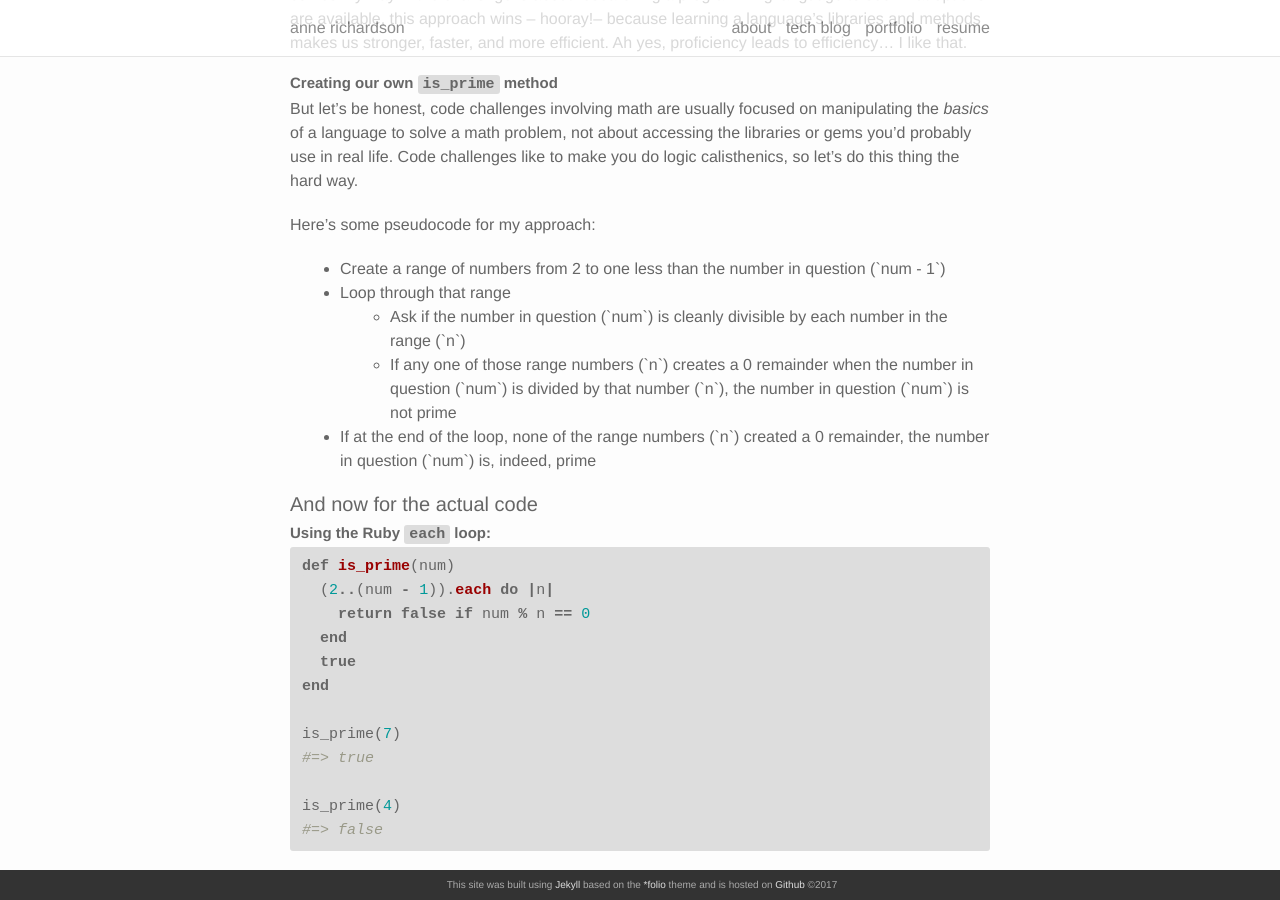
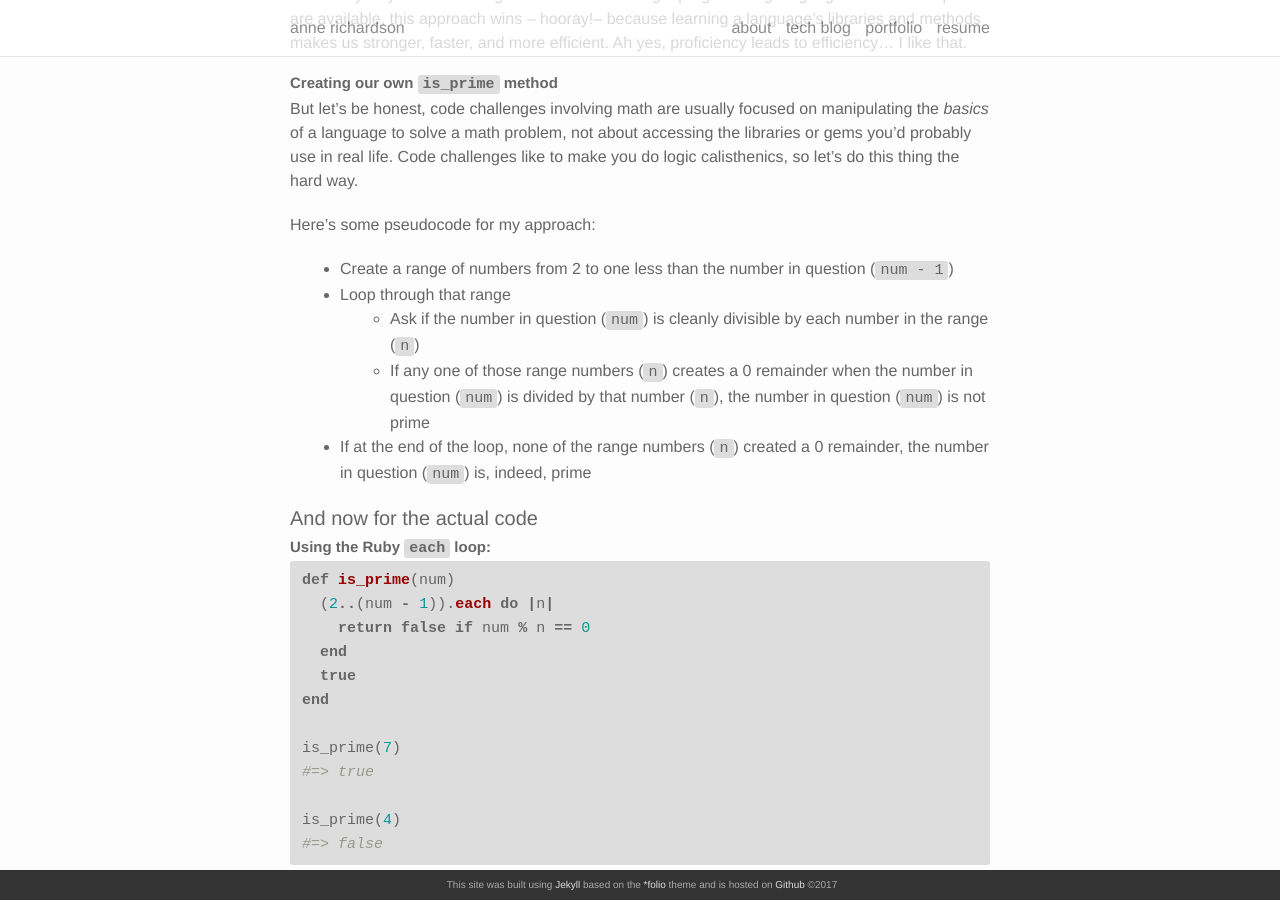
Before and after one commit to lortza/lortza.github.io, a Jekyll site: the page built from _posts/2017-09-22-prime-numbers-in-ruby.md, in a window 1280 px wide and 900 px high, scrolled down 899 px. Built offline with Jekyll 4.4.1, drawn with Linux system fonts in a browser that asks for light colours; nearby versions of some CDN libraries.

```diff
--- a/_posts/2017-09-22-prime-numbers-in-ruby.md
+++ b/_posts/2017-09-22-prime-numbers-in-ruby.md
@@ -41,16 +41,13 @@ Those two methods alone have pretty much handled any prime number code challenge
 But let's be honest, code challenges involving math are usually focused on manipulating the <em>basics</em> of a language to solve a math problem, not about accessing the libraries or gems you'd probably use in real life. Code challenges like to make you do logic calisthenics, so let's do this thing the hard way.
 
 Here's some pseudocode for my approach:
-<ul>
-  <li>Create a range of numbers from 2 to one less than the number in question (`num - 1`)</li>
-  <li>Loop through that range
-<ul>
-  <li>Ask if the number in question (`num`) is cleanly divisible by each number in the range (`n`)</li>
-  <li>If any one of those range numbers (`n`) creates a 0 remainder when the number in question (`num`) is divided by that number (`n`), the number in question (`num`) is not prime</li>
-</ul>
-</li>
-  <li>If at the end of the loop, none of the range numbers (`n`) created a 0 remainder, the number in question (`num`) is, indeed, prime</li>
-</ul>
+
+- Create a range of numbers from 2 to one less than the number in question (`num - 1`)
+- Loop through that range
+  - Ask if the number in question (`num`) is cleanly divisible by each number in the range (`n`)
+  - If any one of those range numbers (`n`) creates a 0 remainder when the number in question (`num`) is divided by that number (`n`), the number in question (`num`) is not prime
+- If at the end of the loop, none of the range numbers (`n`) created a 0 remainder, the number in question (`num`) is, indeed, prime
+
 
 ### And now for the actual code
 
```
Also changed, not shown: other parts of _posts/2017-09-22-prime-numbers-in-ruby.md (+1 -1 lines), _posts/2017-07-14-ruby-snippets.md (+3 -3 lines), 3 other files.
